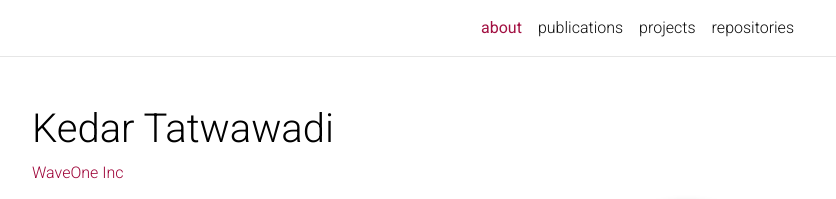
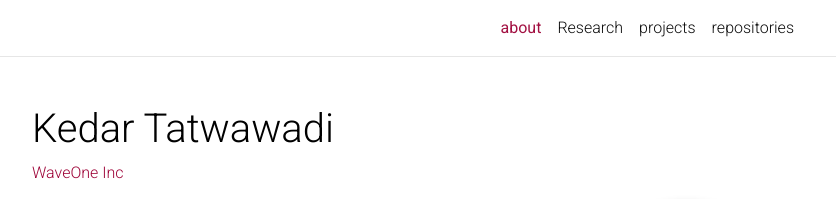
Before and after one commit to kedartatwawadi/kedartatwawadi.github.io, a Jekyll site: the page built from _pages/about.md, in a window 1280 px wide. Shown: the top 199 px of the page, without its empty margins (223-1059 px from the left). Built offline with Jekyll 4.4.1, drawn with Linux system fonts in a browser that asks for light colours; full-size pictures stand in for the smaller copies a plugin makes; comment, search, counter and statistics services are not loaded; a style sheet for code colours, icons or effects is not loaded.

Commit message:
change theme

```diff
--- a/_pages/publications.md
+++ b/_pages/research.md
@@ -1,14 +1,14 @@
 ---
 layout: page
-permalink: /publications/
-title: publications
+permalink: /research/
+title: Research
 description: publications by categories in reversed chronological order. generated by jekyll-scholar.
 years: [2022, 2021, 2020, 2019, 2018, 2017, 2016, 2015]
 nav: true
 nav_order: 1
 ---
-<!-- _pages/publications.md -->
-<div class="publications">
+<!-- _pages/research.md -->
+<div class="Research">
 
 <!-- {%- for y in page.years %}
   <h2 class="year">{{y}}</h2>
```
